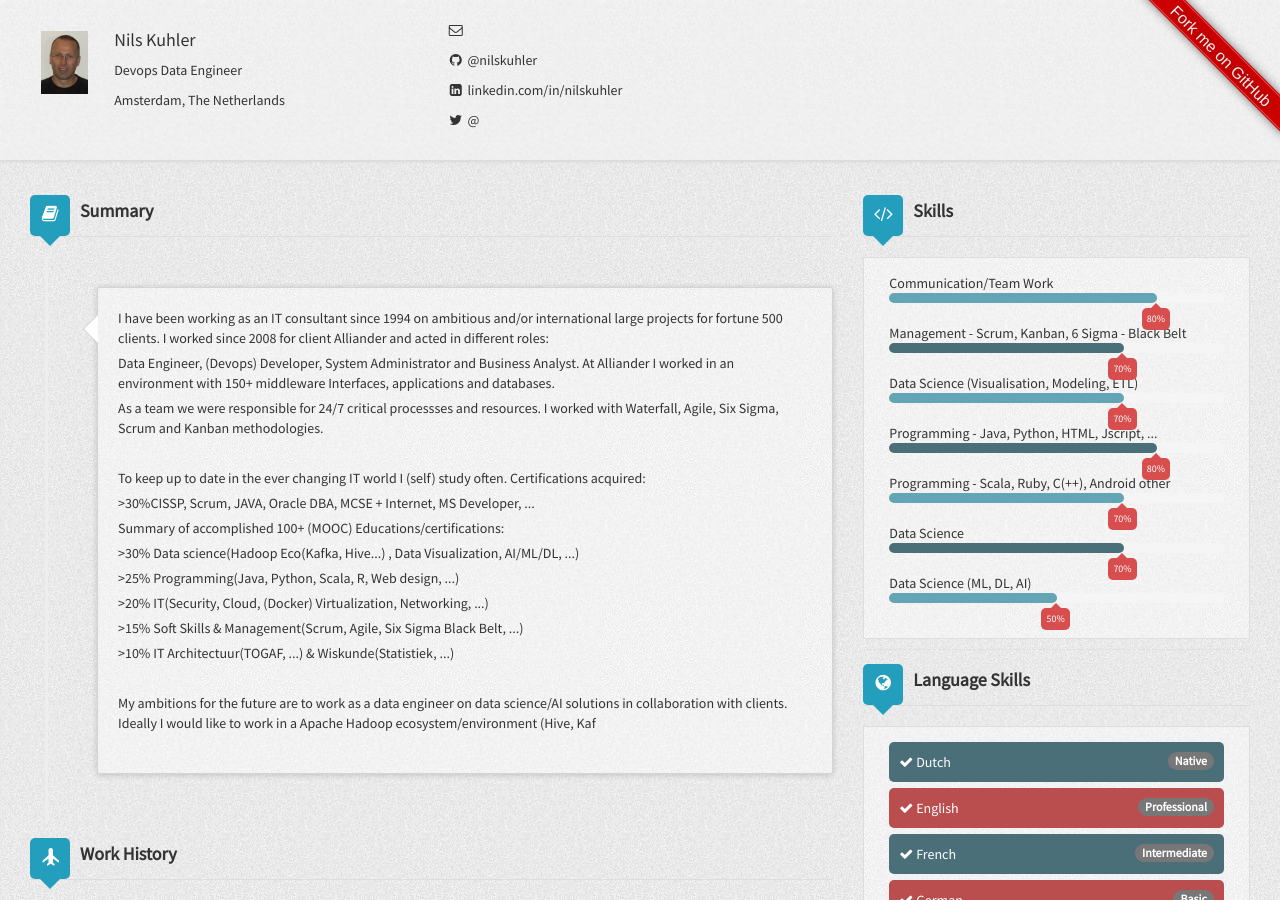
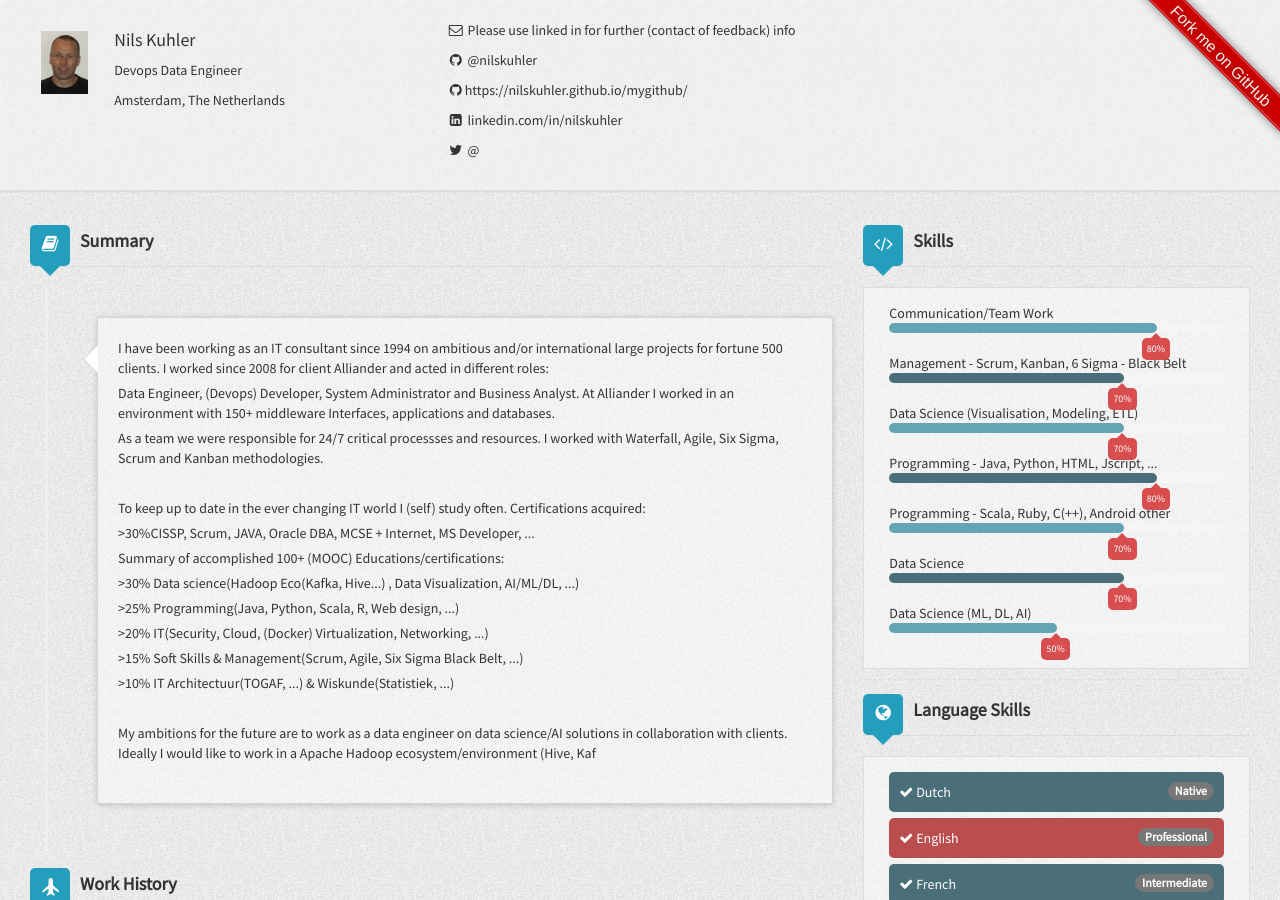
Before and after one commit to NilsKuhler/resumecard, a Jekyll site: the page built from index.html, in a window 1280 px wide and 900 px high. Built offline with Jekyll 4.4.1, drawn with Linux system fonts in a browser that asks for light colours; nearby versions of some CDN libraries.

Commit message:
correct CV text

```diff
--- a/_config.yml
+++ b/_config.yml
@@ -17,7 +17,7 @@ author:
   name: Nils Kuhler
   title: Devops Data Engineer
   address: Amsterdam, The Netherlands
-  email:
+  email: Please use linked in for further (contact of feedback) info
   link: https://nilskuhler.github.io/mygithub/
   weibo:
   github: nilskuhler
--- a/_includes/header.html
+++ b/_includes/header.html
@@ -11,6 +11,7 @@
             <div class="col-sm-4 visible-md-block visible-lg-block visible-sm-block">
                 <p><i class="fa fa-envelope-o fa-fw"></i> {{ site.author.email }} </p>
                 <p><i class="fa fa-github fa-fw"></i><a href="//github.com/{{ site.author.github }}" target="_blank">  @{{ site.author.github }} </a></p>
+                <p><i class="fa fa-github fa-fw"></i><a href="//github.com/{{ site.author.link }}" target="github web">{{ site.author.link }} </a></p>
                 <p><i class="fa fa-linkedin-square fa-fw"></i> <a href="//linkedin.com/in/{{ site.author.linkedin }}" target="_blank"> linkedin.com/in/{{ site.author.linkedin }} </a></p>
                 <p><i class="fa fa-twitter fa-fw"></i> <a href="//twitter.com/{{ site.author.twitter }}" target="_blank">  @{{ site.author.twitter }} </a></p>
             </div>
```
